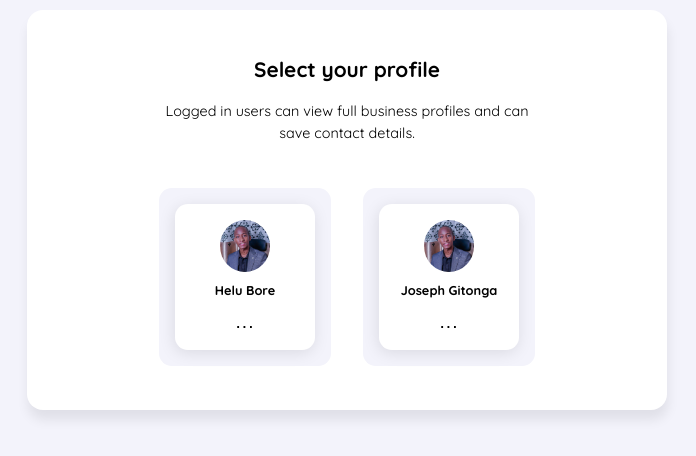
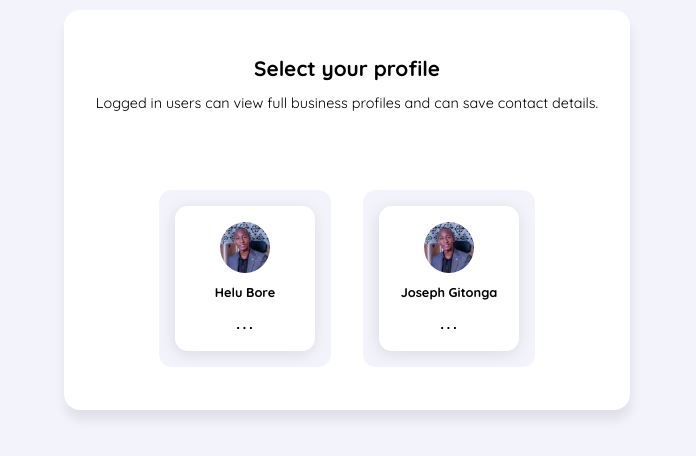
Before and after one commit to borehelu/profile, a plain HTML site: page index.html in a window 1280 px wide. Shown: the part 190-646 px from the top of the page, without its empty margins (293-989 px from the left). Drawn offline with nearby package versions, Linux system fonts and the light colour scheme.

Commit message:
updated styles for profile

```diff
--- a/assets/styles.css
+++ b/assets/styles.css
@@ -27,15 +27,17 @@ body{
 
 
 .profile{
+    padding: 1rem 2rem;
+    max-width: 90%;
+    min-height: 50vh;
     background-color: #fff;
-    width: 50%;
-    height: 50%;
     display: flex;
     flex-direction: column;
     justify-content: space-evenly;
     align-items: center;
     border-radius: 1rem;
     box-shadow: 1px 10px 12px rgba(0, 0, 0, 8%);
+    row-gap: 3rem;
 }
 
 .profile__heading{
@@ -47,13 +49,15 @@ body{
 }
 
 .profile__heading p{
-    margin-top: 1rem;
+    margin-top: .6rem;
     font-size: .9rem;
 }
 
 .profile__cards{
     display: flex;
-    column-gap: 2rem;
+    flex-wrap: wrap;
+    justify-content: center;
+    gap: 1rem 2rem;
 }
 
 .profile__card{
--- a/index.html
+++ b/index.html
@@ -19,7 +19,7 @@
     <div class="profile">
         <div class="profile__heading">
             <h1>Select your profile</h1>
-            <p>Logged in users can view full business profiles and can <br> save contact details.</p>
+            <p>Logged in users can view full business profiles and can  save contact details.</p>
         </div>
         <div class="profile__cards">
             <div class="profile__card">
```
